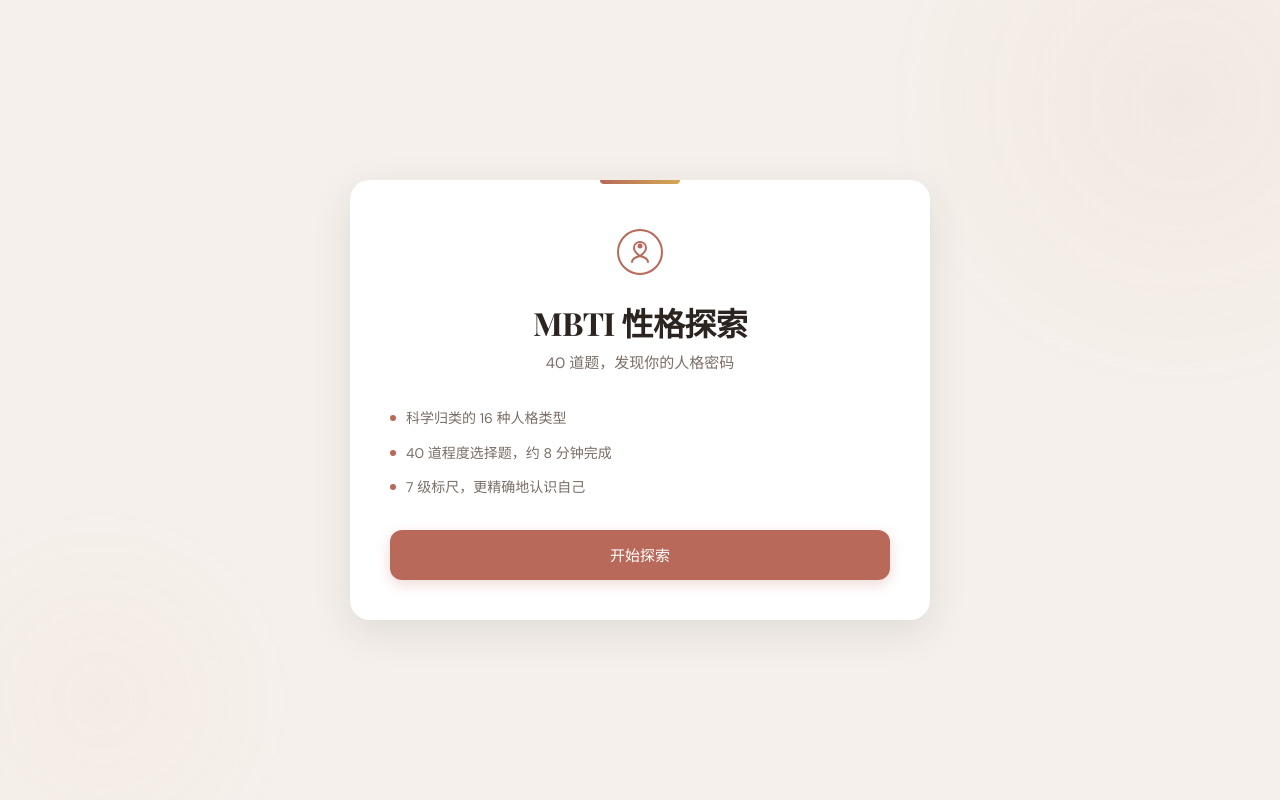
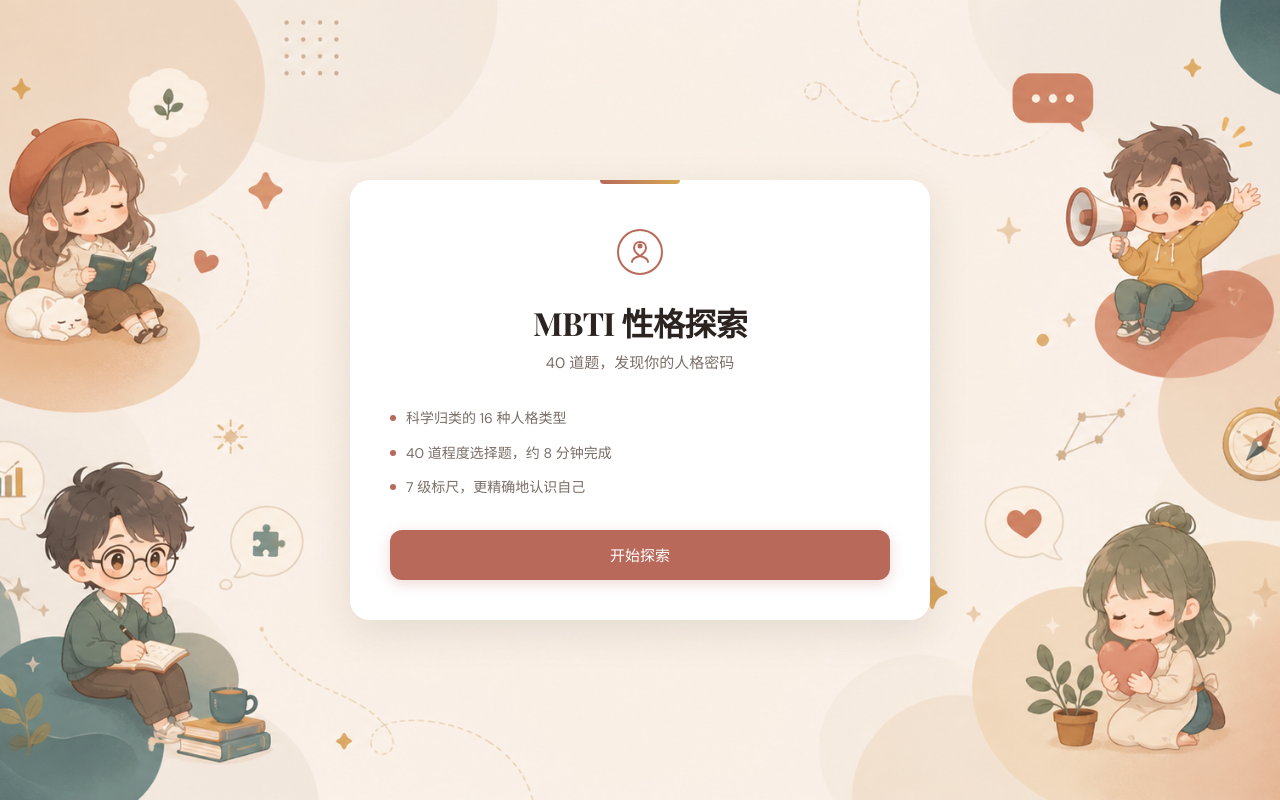
Before and after one commit to hickercf/mbti-test, a plain HTML site: page index.html in a window 1280 px wide. Drawn offline with nearby package versions, Linux system fonts and the light colour scheme; a web font is replaced by a local one.

Commit message:
Add background image, remove old decorative circles

```diff
--- a/index.html
+++ b/index.html
@@ -20,12 +20,6 @@
 </head>
 <body>
   <a href="#main-content" class="skip-link">跳转到主要内容</a>
-
-  <div class="bg-decoration" aria-hidden="true">
-    <div class="bg-circle bg-circle--1"></div>
-    <div class="bg-circle bg-circle--2"></div>
-    <div class="bg-circle bg-circle--3"></div>
-  </div>
 
   <main id="main-content" class="container">
     <section class="page page--active" id="page-start" aria-label="开始页面">
--- a/style.css
+++ b/style.css
@@ -43,7 +43,12 @@
 
 body {
   font-family: var(--font-body);
-  background: var(--color-bg);
+  background-color: var(--color-bg);
+  background-image: url("bg-banner.png");
+  background-size: cover;
+  background-position: center;
+  background-repeat: no-repeat;
+  background-attachment: fixed;
   min-height: 100vh;
   min-height: 100dvh;
   display: flex;
@@ -55,47 +60,6 @@ body {
   -moz-osx-font-smoothing: grayscale;
   color: var(--color-text);
   line-height: 1.6;
-}
-
-/* ── Background Decoration ── */
-
-.bg-decoration {
-  position: fixed;
-  inset: 0;
-  pointer-events: none;
-  overflow: hidden;
-  z-index: 0;
-}
-
-.bg-circle {
-  position: absolute;
-  border-radius: 50%;
-  opacity: 0.5;
-}
-
-.bg-circle--1 {
-  width: 600px;
-  height: 600px;
-  background: radial-gradient(circle, rgba(184, 105, 90, 0.1), transparent 70%);
-  top: -200px;
-  right: -200px;
-}
-
-.bg-circle--2 {
-  width: 400px;
-  height: 400px;
-  background: radial-gradient(circle, rgba(212, 168, 83, 0.08), transparent 70%);
-  bottom: -100px;
-  left: -100px;
-}
-
-.bg-circle--3 {
-  width: 300px;
-  height: 300px;
-  background: radial-gradient(circle, rgba(61, 90, 92, 0.06), transparent 70%);
-  top: 50%;
-  left: 50%;
-  transform: translate(-50%, -50%);
 }
 
 /* ── Container ── */
@@ -822,10 +786,6 @@ body {
     --color-error-bg: #3d2020;
   }
 
-  .bg-circle--1 { opacity: 0.3; }
-  .bg-circle--2 { opacity: 0.2; }
-  .bg-circle--3 { opacity: 0.15; }
-
   .scale-track { background: #332d28; }
 
   .scale-btn:hover { background: #3d3530; }
```
Also changed, not shown: bg-banner.png (added).
